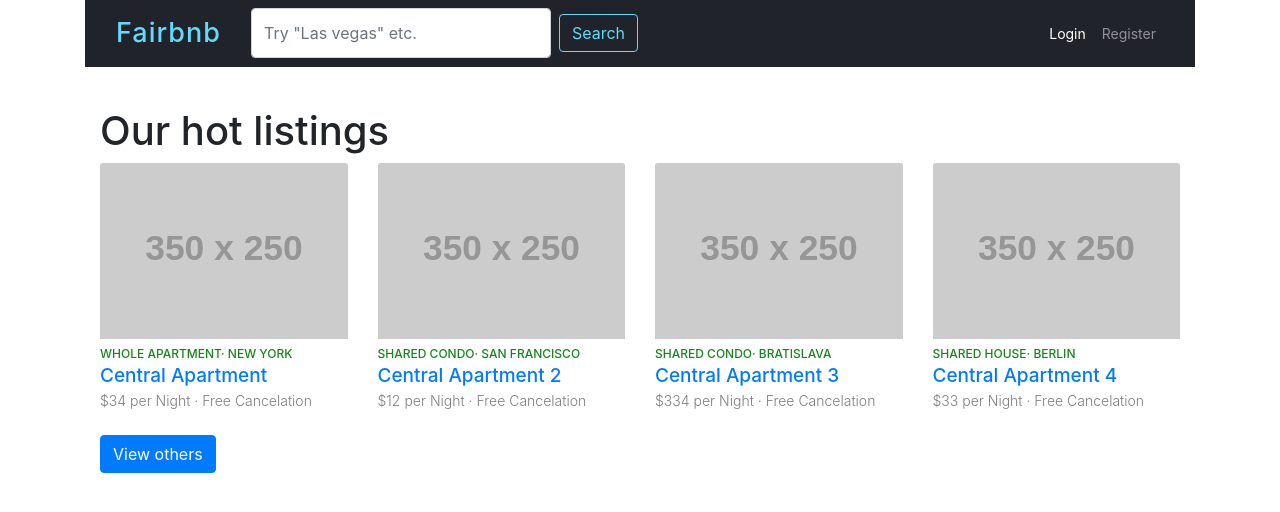
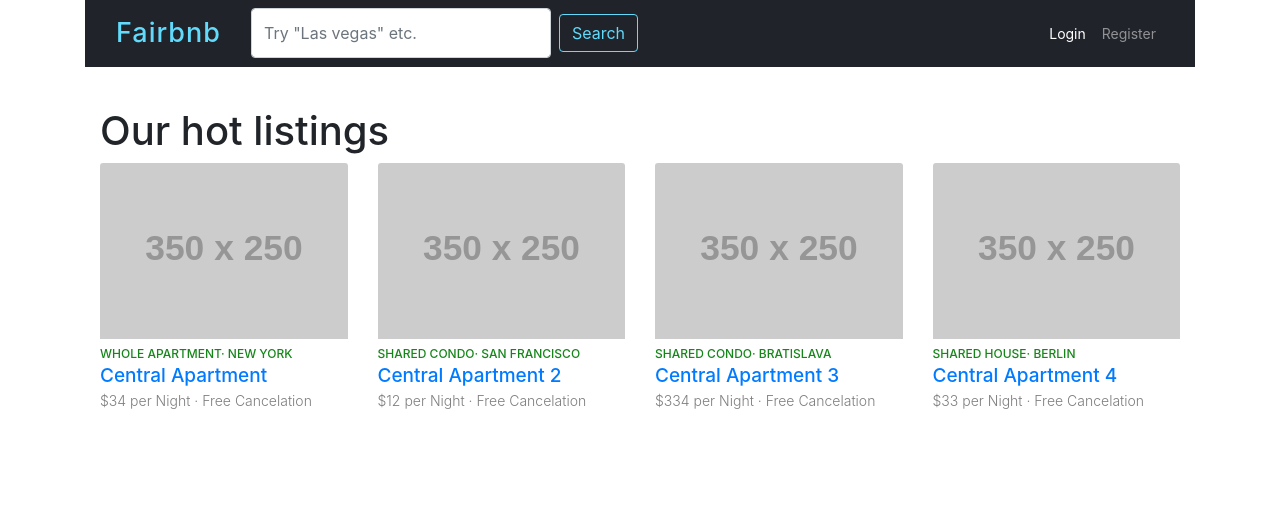
Before and after one commit to isidoreduc/Airbnb_clone, a React (Create React App) app: page /rentals in a window 1280 px wide. Shown: the top 512 px of the page. Built offline with nearby package versions, Linux system fonts and the light colour scheme.

Commit message:
adding redux

```diff
--- a/package.json
+++ b/package.json
@@ -10,8 +10,11 @@
 		"popper.js": "^1.15.0",
 		"react": "^16.8.6",
 		"react-dom": "^16.8.6",
+		"react-redux": "^7.1.0",
 		"react-router-dom": "^5.0.1",
-		"react-scripts": "3.0.1"
+		"react-scripts": "3.0.1",
+		"redux": "^4.0.4",
+		"redux-thunk": "^2.3.0"
 	},
 	"scripts": {
 		"build-css": "node-sass-chokidar ./src -o ./src",
--- a/src/App.js
+++ b/src/App.js
@@ -1,15 +1,74 @@
 import React from 'react';
+import * as redux from 'redux';
+import { Provider } from 'react-redux';
+import { BrowserRouter, Redirect, Route } from 'react-router-dom';
 import './App.css';
 import Header from './shared/Header';
 import RentalCardList from './shared/RentalCardList';
 import RentalDetail from './shared/RentalDetail';
-import { BrowserRouter, Route, Redirect } from 'react-router-dom';
 //import List from './shared/List';
 
 const App = () => {
-	// const [isRentalList, setIsRentalList] = useState('true');
-
+	const store = redux.createStore(() => {
+		return {
+			rentals: [
+				{
+					id: 0,
+					title: 'Central Apartment',
+					city: 'New York',
+					street: 'Times Sqaure',
+					category: 'apartment',
+					image: 'http://via.placeholder.com/350x250',
+					bedrooms: 3,
+					description: 'Very nice apartment',
+					dailyRate: 34,
+					shared: false,
+					createdAt: '24/12/2017'
+				},
+				{
+					id: 1,
+					title: 'Central Apartment 2',
+					city: 'San Francisco',
+					street: 'Main street',
+					category: 'condo',
+					image: 'http://via.placeholder.com/350x250',
+					bedrooms: 2,
+					description: 'Very nice apartment',
+					dailyRate: 12,
+					shared: true,
+					createdAt: '24/12/2017'
+				},
+				{
+					id: 2,
+					title: 'Central Apartment 3',
+					city: 'Bratislava',
+					street: 'Hlavna',
+					category: 'condo',
+					image: 'http://via.placeholder.com/350x250',
+					bedrooms: 2,
+					description: 'Very nice apartment',
+					dailyRate: 334,
+					shared: true,
+					createdAt: '24/12/2017'
+				},
+				{
+					id: 3,
+					title: 'Central Apartment 4',
+					city: 'Berlin',
+					street: 'Haupt strasse',
+					category: 'house',
+					image: 'http://via.placeholder.com/350x250',
+					bedrooms: 9,
+					description: 'Very nice apartment',
+					dailyRate: 33,
+					shared: true,
+					createdAt: '24/12/2017'
+				}
+			]
+		};
+	});
 	return (
+		<Provider store={store}>
 			<div className="container">
 				<Header />
 				<BrowserRouter>
@@ -18,7 +77,13 @@ const App = () => {
 					<Route exact path="/rentals/:id" component={RentalDetail} />
 				</BrowserRouter>
 			</div>
+		</Provider>
 	);
-}
+};
 
 export default App;
+
+// 1. Add a Provider of state
+// 2. Add a store to hold the state and be passed by Provider
+// 3. create a mapStateToProps function  that takes a state argument in the class/func component where you want to access the state and assign the piece of state you are interested in to a variable: ex: mapStateToProps(state) {return {rents: state.rentals}}
+// 4. Create connection to store using the connect func taking as argument the mapStateToProps and calling the existing component that needs the connection - ex. export default connect(mapStateToProps)(RentalCardList);
--- a/src/shared/RentalCardList.js
+++ b/src/shared/RentalCardList.js
@@ -1,64 +1,10 @@
-import React, { useState } from 'react';
+import React from 'react';
 import RentalCard from './RentalCard';
+import { connect } from 'react-redux';
 
-const RentalCardList = () => {
-	const [cards, setCards] = useState([
-		{
-			id: 0,
-			title: 'Central Apartment',
-			city: 'New York',
-			street: 'Times Sqaure',
-			category: 'apartment',
-			image: 'http://via.placeholder.com/350x250',
-			bedrooms: 3,
-			description: 'Very nice apartment',
-			dailyRate: 34,
-			shared: false,
-			createdAt: '24/12/2017'
-		},
-		{
-			id: 1,
-			title: 'Central Apartment 2',
-			city: 'San Francisco',
-			street: 'Main street',
-			category: 'condo',
-			image: 'http://via.placeholder.com/350x250',
-			bedrooms: 2,
-			description: 'Very nice apartment',
-			dailyRate: 12,
-			shared: true,
-			createdAt: '24/12/2017'
-		},
-		{
-			id: 2,
-			title: 'Central Apartment 3',
-			city: 'Bratislava',
-			street: 'Hlavna',
-			category: 'condo',
-			image: 'http://via.placeholder.com/350x250',
-			bedrooms: 2,
-			description: 'Very nice apartment',
-			dailyRate: 334,
-			shared: true,
-			createdAt: '24/12/2017'
-		},
-		{
-			id: 3,
-			title: 'Central Apartment 4',
-			city: 'Berlin',
-			street: 'Haupt strasse',
-			category: 'house',
-			image: 'http://via.placeholder.com/350x250',
-			bedrooms: 9,
-			description: 'Very nice apartment',
-			dailyRate: 33,
-			shared: true,
-			createdAt: '24/12/2017'
-		}
-	]);
-
+const RentalCardList = props => {
 	const renderCardList = () => {
-		return cards.map(c => (
+		return props.rntls.map(c => (
 			<RentalCard
 				key={c.id}
 				id={c.id}
@@ -70,32 +16,8 @@ const RentalCardList = () => {
 			/>
 		));
 	};
-
-	const add = obj => {
-		//setCards(cards.push(obj)); this is bad because push returns the number of elements in array, not an array
-		setCards([...cards, obj]);
-		console.log(cards);
-	};
-
-	// getting a random city from the data. same can be done for any other property
-	const getRandomCity = () => {
-		const cities = cards.map(c => c.city);
-		const randomCity = cities[Math.floor(Math.random() * cities.length)];
-		return randomCity;
-	};
-
-	const getRandomStreet = () => {
-		const cities = cards.map(c => c.street);
-		const randomStreet = cities[Math.floor(Math.random() * cities.length)];
-		return randomStreet;
-	};
-
-	const getRandomCategory = () => {
-		const cities = cards.map(c => c.category);
-		const randomCategory = cities[Math.floor(Math.random() * cities.length)];
-		return randomCategory;
-	};
-
+	debugger;
+	console.log(props);
 	return (
 		<div className="container">
 			<section id="rentalListing">
@@ -103,28 +25,13 @@ const RentalCardList = () => {
 				<div className="row">{renderCardList()}</div>
 			</section>
 			<br />
-			<button
-				className="btn btn-primary"
-				onClick={() =>
-					add({
-						id: cards.length,
-						title: `Central Apartment ${cards.length}`,
-						city: getRandomCity(),
-						street: getRandomStreet(),
-						category: getRandomCategory(),
-						image: 'http://via.placeholder.com/350x250',
-						bedrooms: Math.floor(Math.random() * cards.length),
-						description: 'Very nice apartment',
-						dailyRate: Math.floor(Math.random() * 500),
-						shared: Math.random() >= 0.5,
-						createdAt: new Date().toLocaleDateString()
-					})
-				}
-			>
-				View others
-			</button>
 		</div>
 	);
 };
 
-export default RentalCardList;
+const mapStateToProps = state => {
+	debugger;
+	return { rntls: state.rentals };
+};
+
+export default connect(mapStateToProps)(RentalCardList);
```
Also changed, not shown: 1 other file (tests, documents, lock files or other folders). Lines whose indentation alone changed are shown as unchanged.
